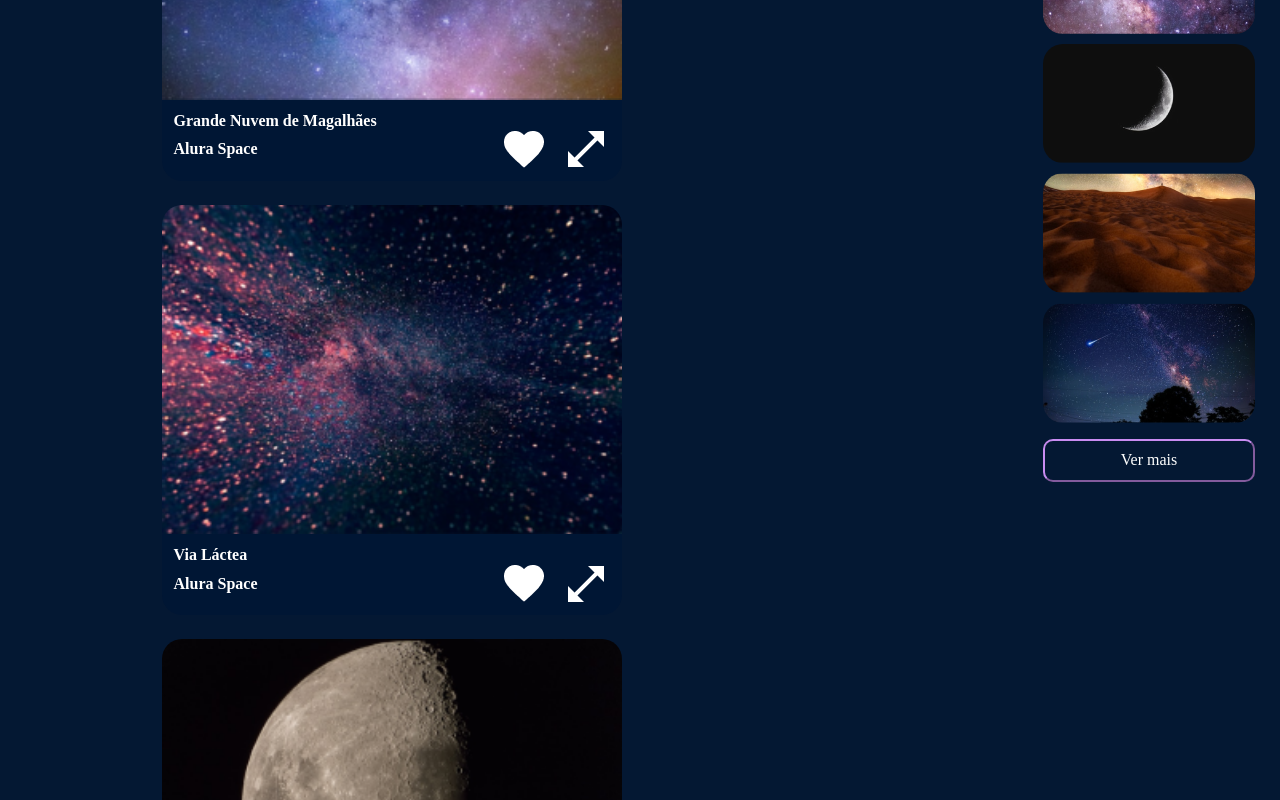
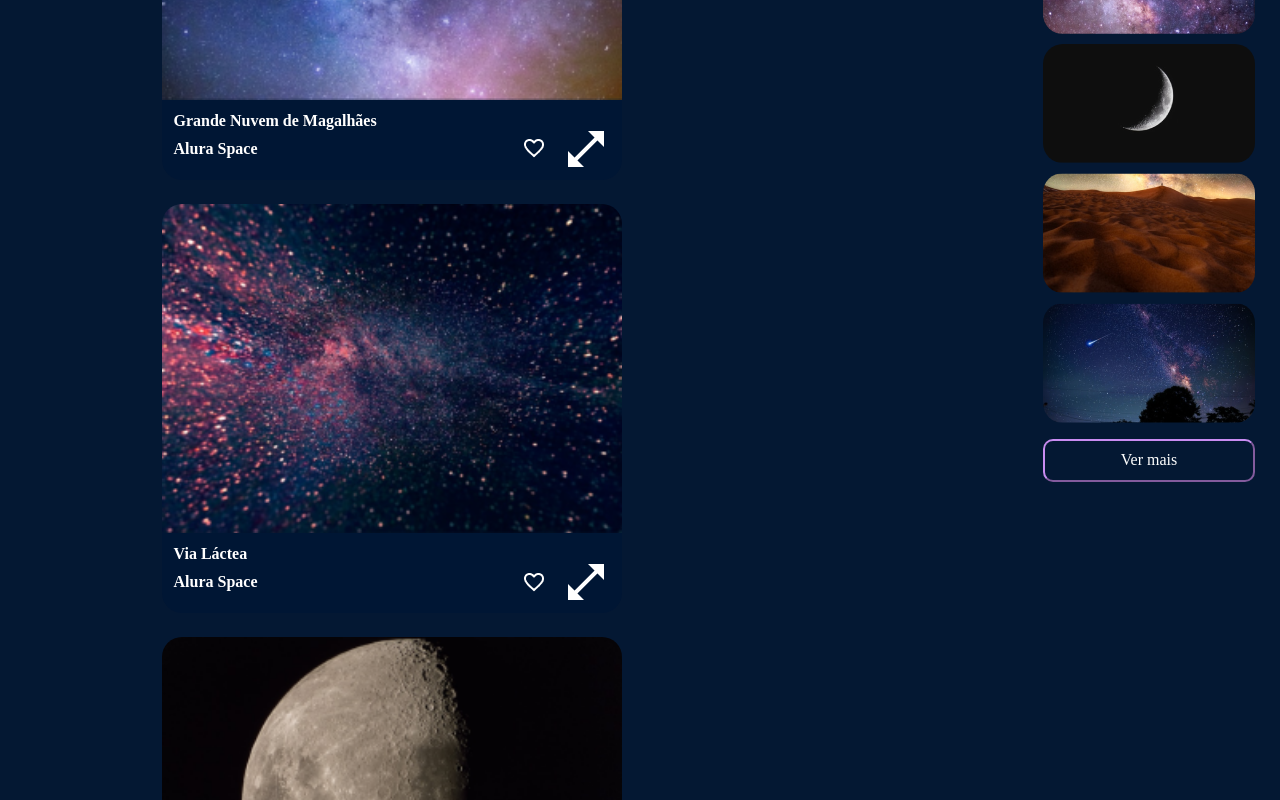
Before and after one commit to ThomDeV-bit/React_Stayled_Components, a React (Vite) app in the folder React_Styled_Components/: page / in a window 1280 px wide. Shown: the part 960-1760 px from the top of the page. Built offline with nearby package versions, Linux system fonts and the light colour scheme; the HTML template or start-up script is replaced by a standard one.

Commit message:
feat - change favorite

```diff
--- a/React_Styled_Components/src/components/Galeria/Image/index.tsx
+++ b/React_Styled_Components/src/components/Galeria/Image/index.tsx
@@ -62,10 +62,12 @@ const Footer = styled.footer`
 const Imagem = ({ foto, expanded = false, onZoom }: Props) => {
 
     const [favorite, setFavorite] = useState(false)
-
     const addFavorito = () => {
-        console.log(favorite)
-        setFavorite(true)
+        if (favorite == true) {
+            setFavorite(false)
+        } else {
+            setFavorite(true)
+        }
     }
 
     return (<Figure $expanded={expanded} id={`foto-${foto.id}`}>
@@ -76,8 +78,8 @@ const Imagem = ({ foto, expanded = false, onZoom }: Props) => {
                 <h4>{foto.fonte}</h4>
                 <IconButton onClick={() => addFavorito()} >
                     {!favorite ?
-                        <img src="/icones/favorito.png"></img>
-                        : ''
+                        <img src="/icones/favorite_outline.png"></img>
+                        : <img src="/icones/favorito.png"></img>
                     }
                 </IconButton>
                 {!expanded && <IconButton aria-hidden={expanded} onClick={() => onZoom(foto)}>
```
Also changed, not shown: React_Styled_Components/public/icones/favorite_outline.png (added).
